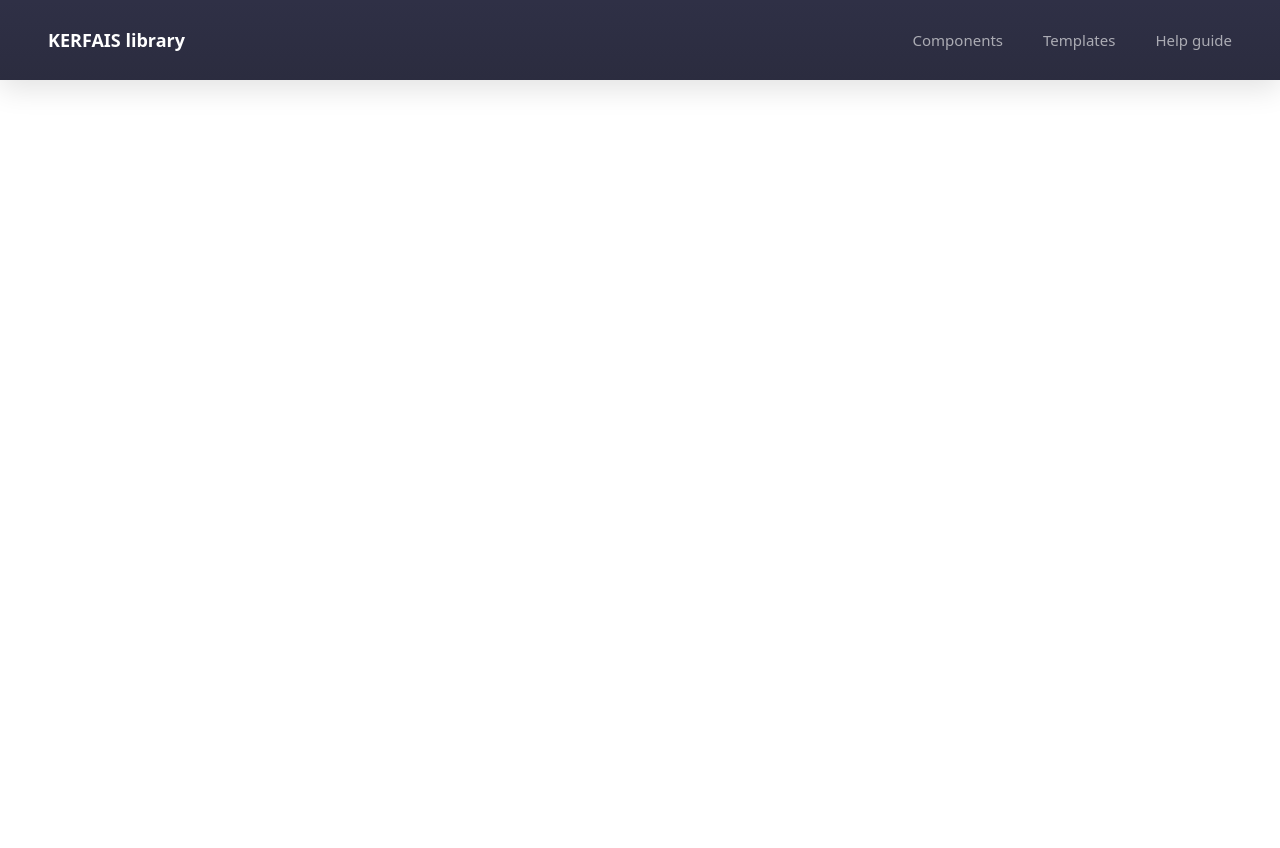
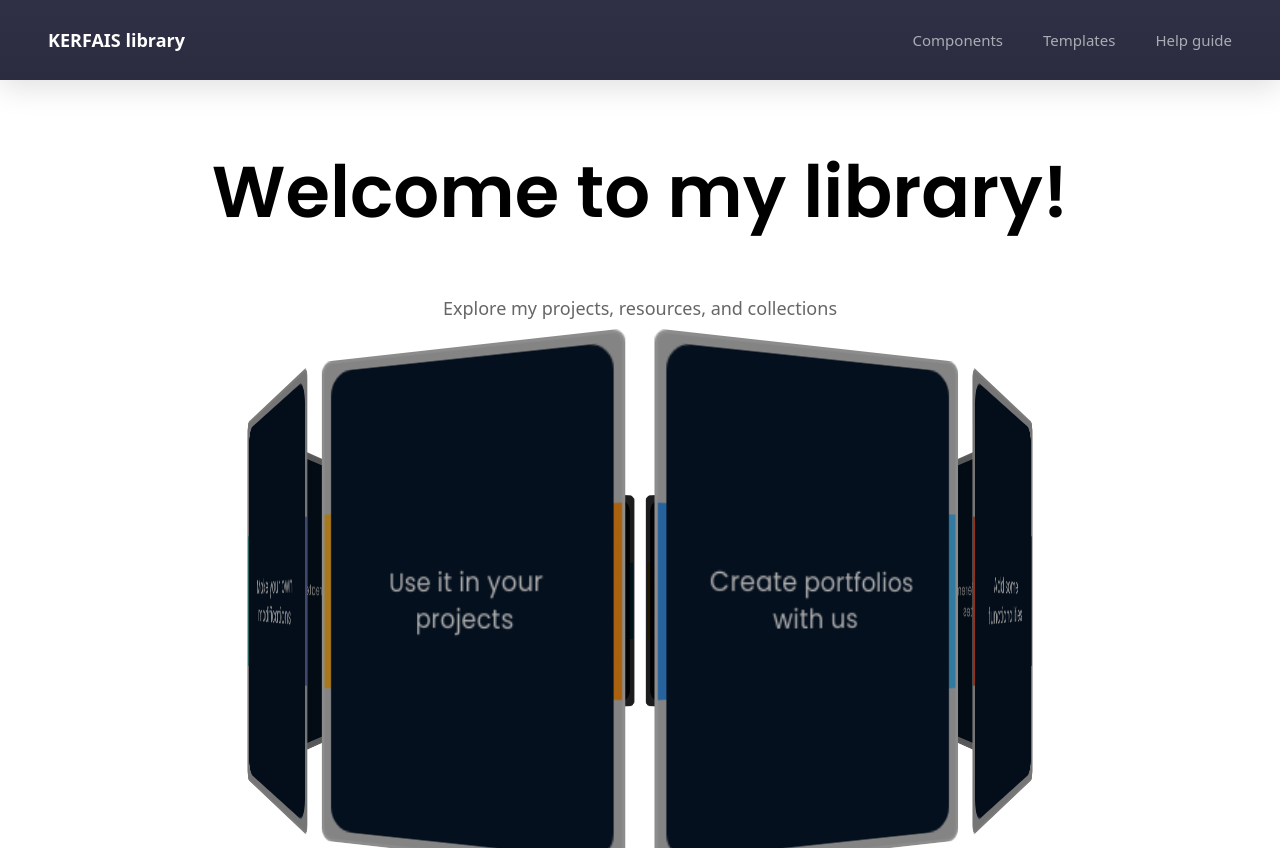
Before and after one commit to kerfaiyass54/personal-angular-lib, an Angular app: page / in a window 1280 px wide. Before the commit the page ends 800 px from the top, so only its background shows below. Built offline with nearby package versions, Linux system fonts and the light colour scheme.

Commit message:
Added welcome page

```diff
--- a/src/app/home-page/welcome-page/welcome-page.component.css
+++ b/src/app/home-page/welcome-page/welcome-page.component.css
@@ -0,0 +1,269 @@
+h1 {
+  text-decoration: none;
+  border: none;
+  text-align: center;
+  font-size: clamp(42px, 6vw, 72px);
+  font-weight: 600;
+  background: none;
+  font-family: 'Poppins', sans-serif;
+  animation-duration: 0.5s;
+  animation-name: fadeIn;
+  animation-direction: normal;
+}
+
+h1::before {
+  margin-left: auto;
+}
+
+h1::after, h1::before {
+  content: '';
+  width: 0%;
+  height: 2px;
+  background: #f44336;
+  display: block;
+  transition: 0.5s;
+}
+
+h1:hover::after, h1:hover::before {
+  width: 100%;
+}
+
+
+@keyframes fadeIn {
+  from{
+    opacity: 0;
+    transform:translateY(30px)
+  }
+  to{
+    opacity: 1;
+    transform: translateY(0px);
+  }
+}
+
+
+/* From Uiverse.io by musashi-13 */
+@keyframes autoRun3d {
+  from {
+    transform: perspective(800px) rotateY(-360deg);
+  }
+  to {
+    transform: perspective(800px) rotateY(0deg);
+  }
+}
+
+@keyframes animateBrightness {
+  10% {
+    filter: brightness(1);
+  }
+  50% {
+    filter: brightness(0.1);
+  }
+  90% {
+    filter: brightness(1);
+  }
+}
+
+.card-3d {
+  position: relative;
+  transform-style: preserve-3d;
+  animation: autoRun3d 20s linear infinite;
+  will-change: transform;
+  width: 750px;
+  height: 375px;
+  transform: perspective(1200px);
+}
+
+.card-3d div {
+  position: absolute;
+  width: 200px;
+  height: 300px;
+  background-color: rgb(199, 199, 199);
+  border: solid 2px lightgray;
+  border-radius: 0.5rem;
+  top: 50%;
+  left: 50%;
+  transform-origin: center center;
+  animation: animateBrightness 20s linear infinite;
+  transition-duration: 200ms;
+  will-change: transform, filter;
+}
+
+.card-3d:hover {
+  animation-play-state: paused !important;
+}
+
+.card-3d:hover div {
+  animation-play-state: paused !important;
+}
+
+.card-3d div:nth-child(1) {
+  transform: translate(-50%, -50%) rotateY(0deg) translateZ(340px);
+  animation-delay: -0s;
+}
+
+.card-3d div:nth-child(2) {
+  transform: translate(-50%, -50%) rotateY(36deg) translateZ(340px);
+  animation-delay: -2s;
+}
+
+.card-3d div:nth-child(3) {
+  transform: translate(-50%, -50%) rotateY(72deg) translateZ(340px);
+  animation-delay: -4s;
+}
+
+.card-3d div:nth-child(4) {
+  transform: translate(-50%, -50%) rotateY(108deg) translateZ(340px);
+  animation-delay: -6s;
+}
+
+.card-3d div:nth-child(5) {
+  transform: translate(-50%, -50%) rotateY(144deg) translateZ(340px);
+  animation-delay: -8s;
+}
+
+.card-3d div:nth-child(6) {
+  transform: translate(-50%, -50%) rotateY(180deg) translateZ(340px);
+  animation-delay: -10s;
+}
+
+.card-3d div:nth-child(7) {
+  transform: translate(-50%, -50%) rotateY(216deg) translateZ(340px);
+  animation-delay: -12s;
+}
+
+.card-3d div:nth-child(8) {
+  transform: translate(-50%, -50%) rotateY(252deg) translateZ(340px);
+  animation-delay: -14s;
+}
+
+.card-3d div:nth-child(9) {
+  transform: translate(-50%, -50%) rotateY(288deg) translateZ(340px);
+  animation-delay: -16s;
+}
+
+.card-3d div:nth-child(10) {
+  transform: translate(-50%, -50%) rotateY(324deg) translateZ(340px);
+  animation-delay: -18s;
+}
+
+.page-center {
+  min-height: 60vh;
+  display: flex;
+  justify-content: center;
+  align-items: center;
+  animation-name: fadeIn;
+  animation-duration: 0.6s;
+}
+
+.card-3d {
+  position: relative;
+  transform-style: preserve-3d;
+  animation: autoRun3d 20s linear infinite;
+  width: 750px;
+  height: 375px;
+  transform: perspective(1200px);
+}
+
+.card,
+.card h2 {
+  backface-visibility: hidden;
+  -webkit-font-smoothing: antialiased;
+  text-rendering: optimizeLegibility;
+}
+
+
+.card {
+  width: 190px;
+  height: 254px;
+  background: #06172b;
+  position: relative;
+  display: flex;
+  align-items: center;
+  justify-content: center;
+  overflow: hidden;
+  border-radius: 20px;
+}
+
+.card-3d div:nth-child(1) .card { --c1:#00c6ff; --c2:#0072ff; }
+.card-3d div:nth-child(2) .card { --c1:#7f00ff; --c2:#e100ff; }
+.card-3d div:nth-child(3) .card { --c1:#f7971e; --c2:#ffd200; }
+.card-3d div:nth-child(4) .card { --c1:#00f260; --c2:#0575e6; }
+.card-3d div:nth-child(5) .card { --c1:#ff512f; --c2:#dd2476; }
+.card-3d div:nth-child(6) .card { --c1:#1d976c; --c2:#93f9b9; }
+.card-3d div:nth-child(7) .card { --c1:#8360c3; --c2:#2ebf91; }
+.card-3d div:nth-child(8) .card { --c1:#ff8008; --c2:#ffc837; }
+.card-3d div:nth-child(9) .card { --c1:#56ccf2; --c2:#2f80ed; }
+.card-3d div:nth-child(10) .card { --c1:#ee0979; --c2:#ff6a00; }
+
+
+.card::after {
+  content: '';
+  position: absolute;
+  inset: 5px;
+  background: #06172b;
+  border-radius: 15px;
+  z-index: 1;
+}
+
+
+.card h2 {
+  z-index: 2;
+  color: #fff;
+  font-size: 1rem;
+  line-height: 1.35;
+  font-weight: 500;
+  text-align: center;
+  padding: 0 14px;
+  max-width: 160px;
+  letter-spacing: 0.2px;
+}
+
+
+
+.card::before {
+  content: '';
+  position: absolute;
+  transition: all 0.2s linear;
+  width: 110px;
+  height: 140%;
+  background: linear-gradient(180deg, var(--c1), var(--c2));
+  animation: rotBGimg 4s linear infinite;
+}
+
+
+
+@keyframes rotBGimg {
+  from {
+    transform: rotate(0deg);
+  }
+
+  to {
+    transform: rotate(360deg);
+  }
+}
+
+.card::after {
+  content: '';
+  position: absolute;
+  background: #07182E;
+;
+  inset: 5px;
+  border-radius: 15px;
+}
+
+.subtitle {
+  font-size: 18px;
+  color: #666;
+  margin-top: 6px;
+  margin-bottom: 40px;
+  text-align: center;
+  animation-name: fadeIn;
+  animation-duration: 0.5s;
+}
+
+
+
+.card {
+  backface-visibility: hidden;
+  transform: translateZ(0);
+}
--- a/src/app/home-page/welcome-page/welcome-page.component.html
+++ b/src/app/home-page/welcome-page/welcome-page.component.html
@@ -1,3 +1,43 @@
 <div class="container-fluid">
+  <h1 class="text-center">Welcome to my library!</h1>
+  <p class="subtitle text-center">
+    Explore my projects, resources, and collections
+  </p>
+  <body>
+  <div class="page-center">
+    <div class="card-3d">
+      <div><div class="card">
+    <h2>Check different templates</h2>
+</div></div>
+      <div><div class="card">
+    <h2>View some reusable components</h2>
+</div></div>
+      <div><div class="card">
+    <h2>Take a look at the help guide</h2>
+</div></div>
+      <div><div class="card">
+    <h2>Contribute to the project</h2>
+</div></div>
+      <div><div class="card">
+    <h2>Check different beautiful elements</h2>
+</div></div>
+      <div><div class="card">
+    <h2>Create your own art</h2>
+</div></div>
+      <div><div class="card">
+    <h2>Make your own modifications</h2>
+</div></div>
+      <div><div class="card">
+    <h2>Use it in your projects</h2>
+</div></div>
+      <div><div class="card">
+    <h2>Create portfolios with us</h2>
+</div></div>
+      <div><div class="card">
+    <h2>Add some functionalities</h2>
+</div></div>
+    </div>
+  </div>
+  </body>
 
 </div>
```
Also changed, not shown: src/app/home-page/home-page.component.css (line endings or trailing spaces).
